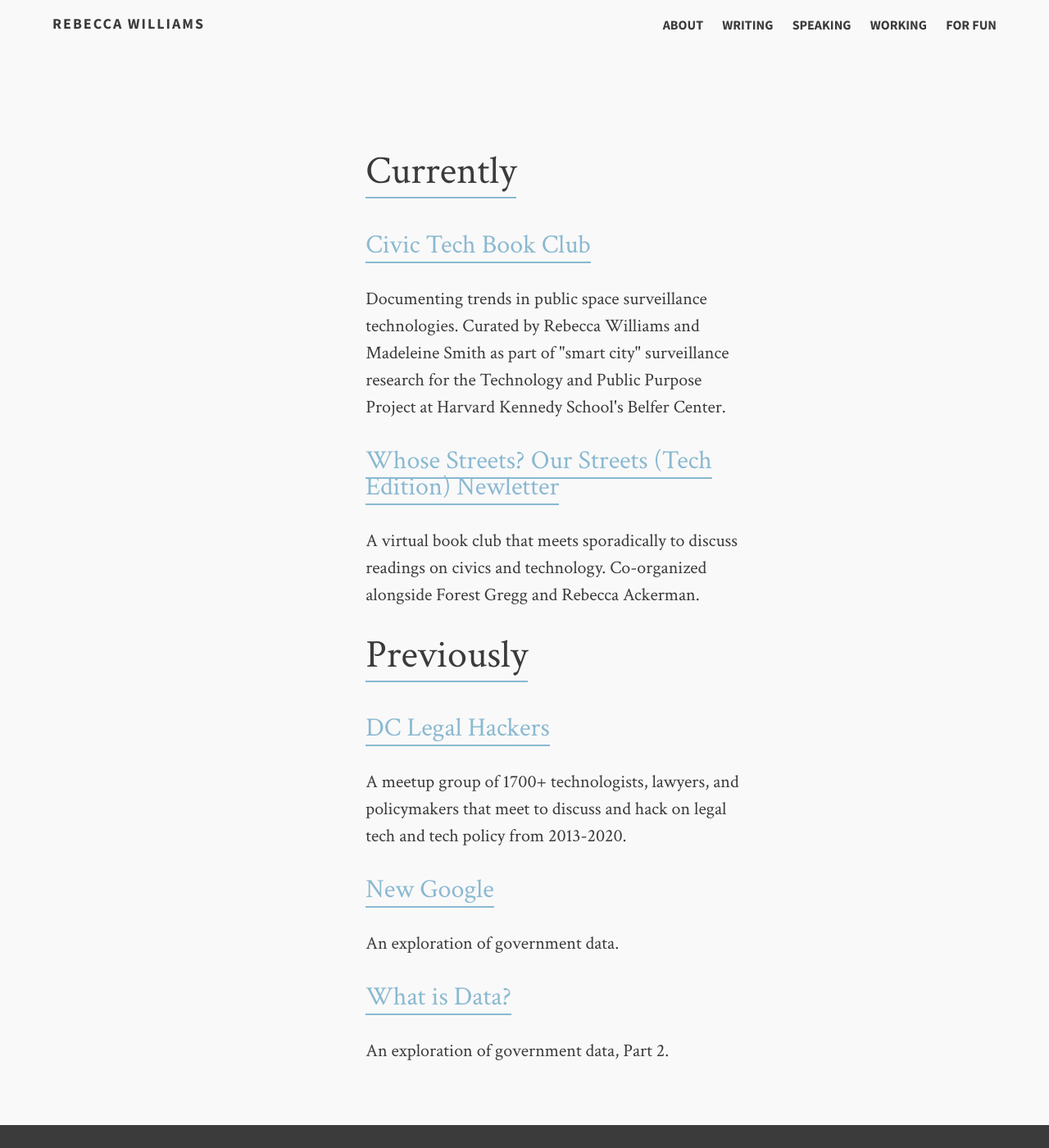
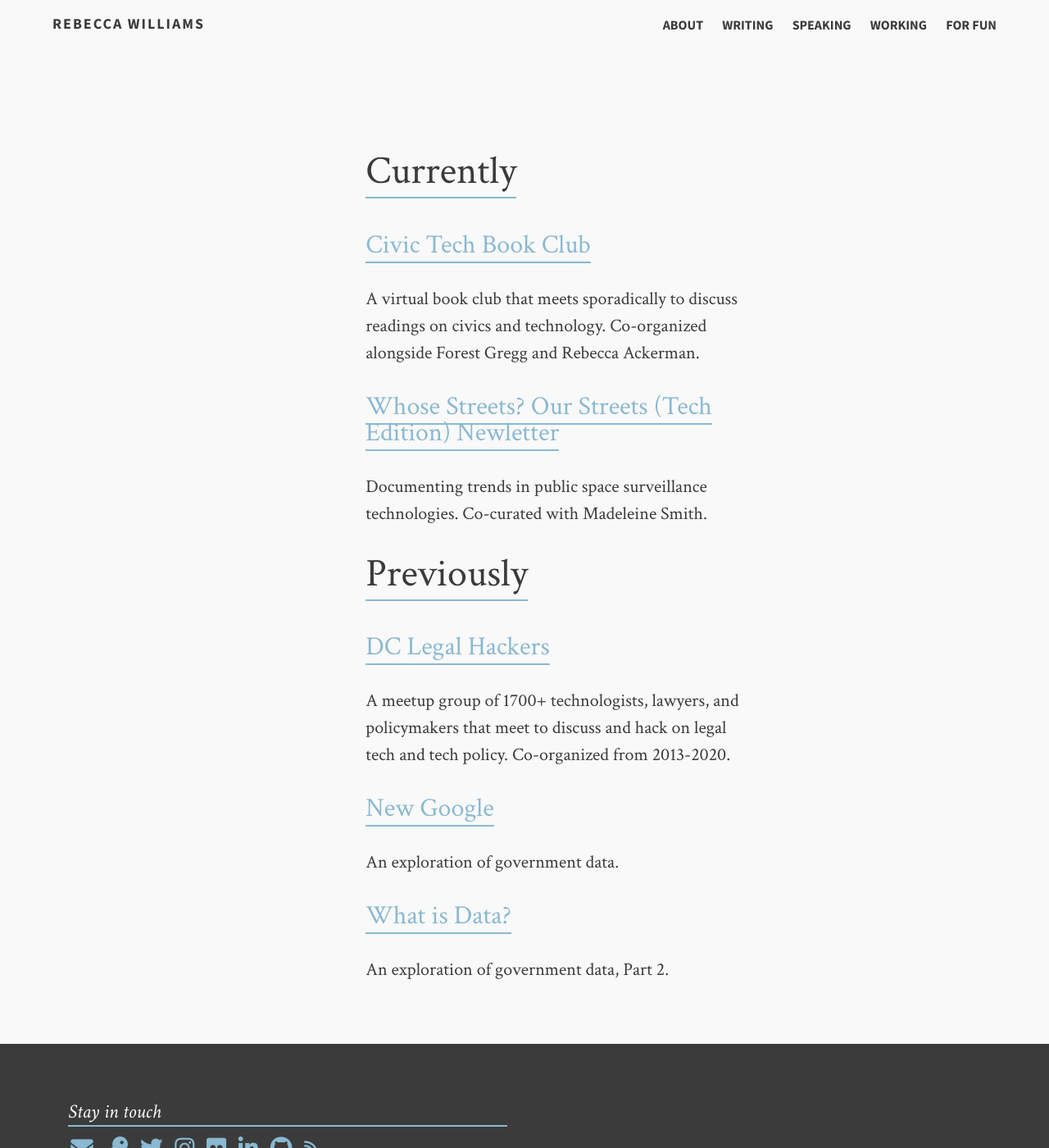
Before and after one commit to rebeccawilliams/rebeccawilliams.us, a Jekyll site: the page built from fun.md, in a window 1280 px wide and 1400 px high. Shown: the whole window at 82% size. Built offline with Jekyll 4.4.1, drawn with Linux system fonts in a browser that asks for light colours; nearby versions of some CDN libraries.

Commit message:
Update fun.html

```diff
--- a/_layouts/fun.html
+++ b/_layouts/fun.html
@@ -6,12 +6,12 @@
               <ol class="post-list">
                  <lh><h2><span class="bb">Currently</a></span></h2></lh>
                  <p><h3><span class="bb"><a href=//civictechbook.club>Civic Tech Book Club</a></span></h3></p>
-		 <p>Documenting trends in public space surveillance technologies. Curated by Rebecca Williams and Madeleine Smith as part of "smart city" surveillance research for the Technology and Public Purpose Project at Harvard Kennedy School's Belfer Center.</p>
-                 <p><h3><span class="bb"><a href=//whosestreets.substack.com>Whose Streets? Our Streets (Tech Edition) Newletter</a></span></h3></p>
-		 <p>A virtual book club that meets sporadically to discuss readings on civics and technology. Co-organized alongside Forest Gregg and Rebecca Ackerman.</p>
+	         <p>A virtual book club that meets sporadically to discuss readings on civics and technology. Co-organized alongside Forest Gregg and Rebecca Ackerman.</p>
+		 <p><h3><span class="bb"><a href=//whosestreets.substack.com>Whose Streets? Our Streets (Tech Edition) Newletter</a></span></h3></p>
+		 <p>Documenting trends in public space surveillance technologies. Co-curated with Madeleine Smith.</p>
 		  <lh><h2><span class="bb">Previously</a></span></h2></lh>
 		  <p><h3><span class="bb"><a href=//www.meetup.com/dclegalhackers/>DC Legal Hackers</a></span></h3></p>
-<p>A meetup group of 1700+ technologists, lawyers, and policymakers that meet to discuss and hack on legal tech and tech policy from 2013-2020.</p>
+<p>A meetup group of 1700+ technologists, lawyers, and policymakers that meet to discuss and hack on legal tech and tech policy. Co-organized from 2013-2020.</p>
 <p><h3><span class="bb"><a href=http://rebeccawilliams.github.io/newgoogle/>New Google</a></span></h3></p>
 <p>An exploration of government data.</p>
 	          <p><h3><span class="bb"><a href=//whatisdata.info>What is Data?</a></span></h3></p>
```
